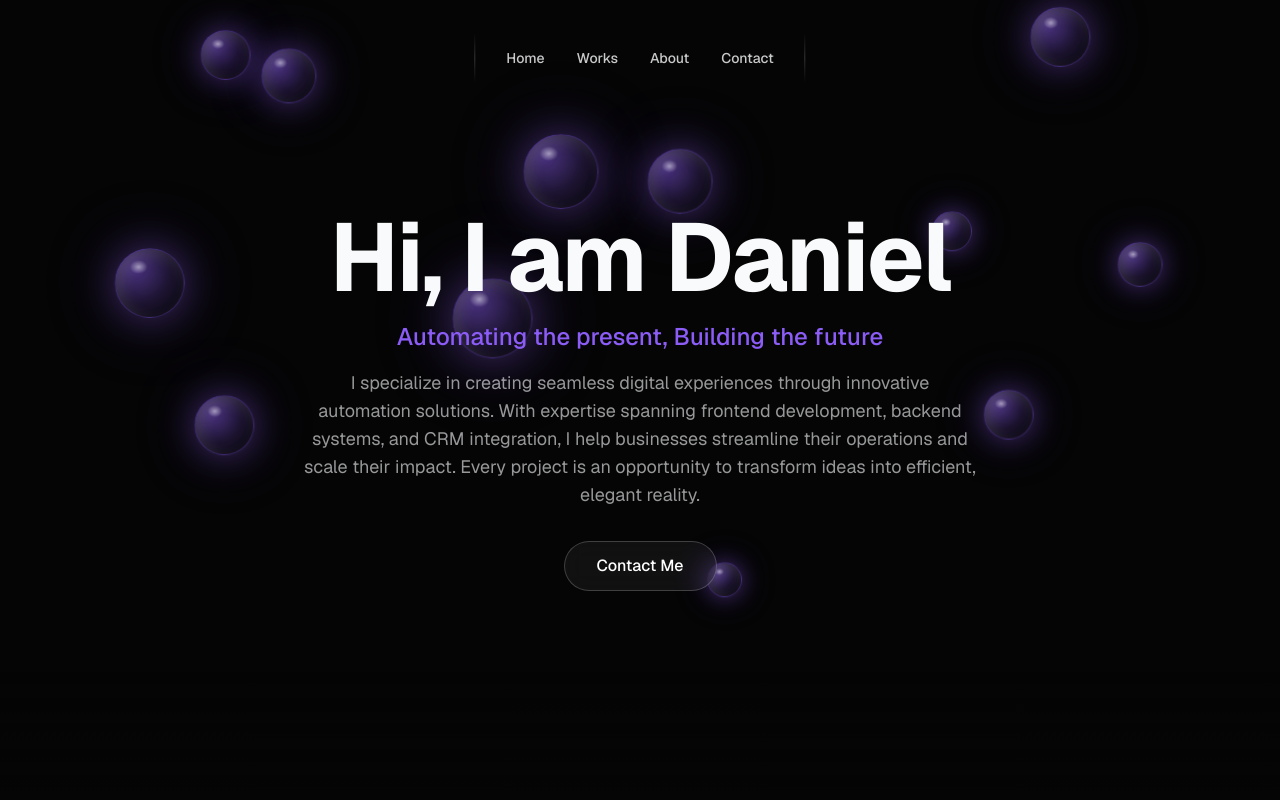
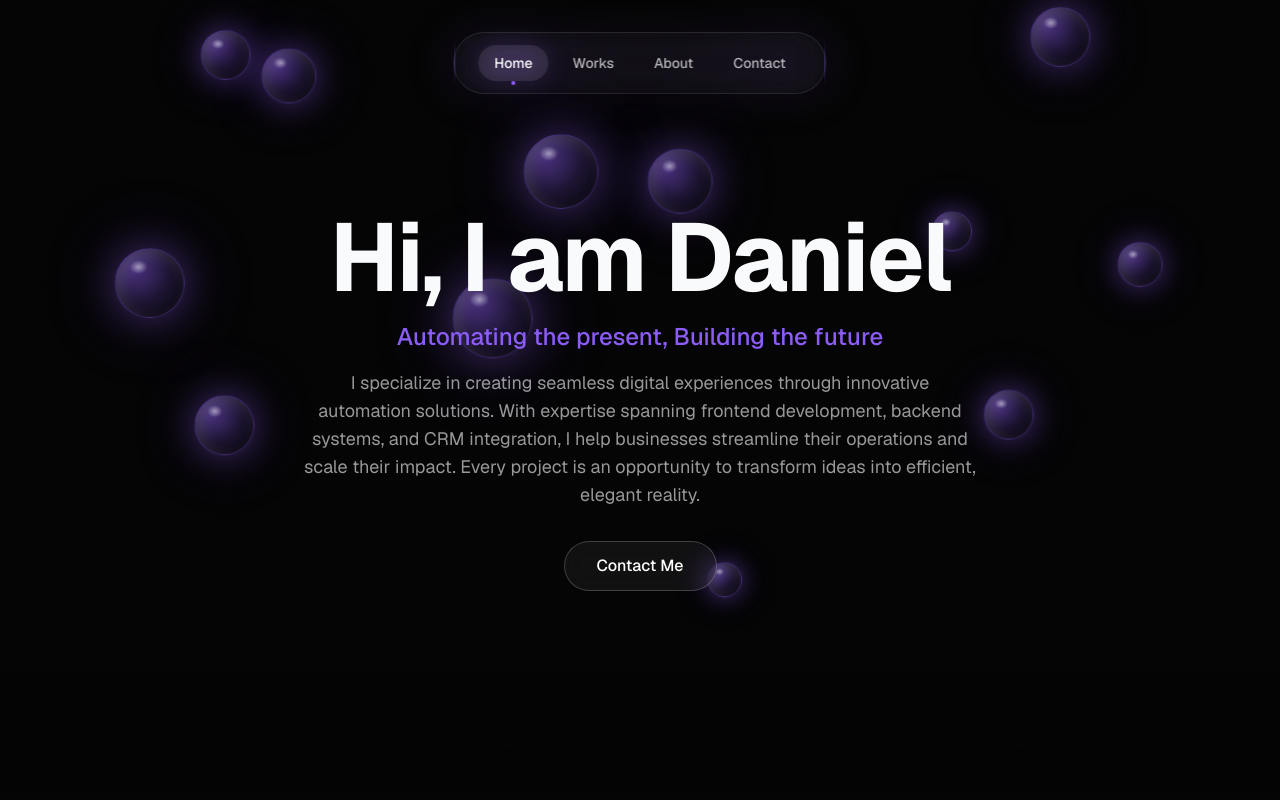
Before and after one commit to Dane-22/port_folio, a Next.js app: page / in a window 1280 px wide. Shown: the top 800 px of the page. Built offline with nearby package versions, Linux system fonts and the light colour scheme.

Commit message:
Enhance navbar with glassmorphism, glow effects, and active state indicators

```diff
--- a/components/Navbar.tsx
+++ b/components/Navbar.tsx
@@ -1,6 +1,6 @@
 "use client";
 
-import { useEffect, useRef } from "react";
+import { useEffect, useRef, useState } from "react";
 import gsap from "gsap";
 
 interface NavLink {
@@ -20,6 +20,8 @@ export function Navbar() {
   const leftBorderRef = useRef<HTMLDivElement>(null);
   const rightBorderRef = useRef<HTMLDivElement>(null);
   const linksRef = useRef<(HTMLAnchorElement | null)[]>([]);
+  const [activeIndex, setActiveIndex] = useState(0);
+  const glowRef = useRef<HTMLDivElement>(null);
 
   useEffect(() => {
     const ctx = gsap.context(() => {
@@ -39,27 +41,47 @@ export function Navbar() {
         { y: 0, opacity: 1, duration: 0.6, stagger: 0.1 },
         "-=0.4"
       );
+
+      // Subtle glow pulse
+      gsap.to(glowRef.current, {
+        opacity: 0.6,
+        scale: 1.05,
+        duration: 2,
+        repeat: -1,
+        yoyo: true,
+        ease: "sine.inOut",
+      });
     }, navRef);
 
     return () => ctx.revert();
   }, []);
+
+  const handleClick = (index: number) => {
+    setActiveIndex(index);
+  };
 
   return (
     <nav
       ref={navRef}
       className="fixed top-8 left-1/2 -translate-x-1/2 z-50"
     >
-      <div className="relative flex items-center gap-8 px-8 py-4">
+      <div className="relative flex items-center gap-2 px-6 py-3 rounded-full border border-white/10 bg-white/[0.03] backdrop-blur-xl shadow-lg shadow-black/20">
+        {/* Animated glow background */}
+        <div
+          ref={glowRef}
+          className="absolute inset-0 rounded-full bg-gradient-to-r from-accent/20 via-accent/10 to-accent/20 opacity-40 blur-xl pointer-events-none"
+        />
+
         {/* Left border gradient */}
         <div
           ref={leftBorderRef}
-          className="absolute left-0 top-0 bottom-0 w-px bg-gradient-to-b from-transparent via-white/20 to-transparent"
+          className="absolute left-0 top-2 bottom-2 w-px bg-gradient-to-b from-transparent via-accent/40 to-transparent"
         />
 
         {/* Right border gradient */}
         <div
           ref={rightBorderRef}
-          className="absolute right-0 top-0 bottom-0 w-px bg-gradient-to-b from-transparent via-white/20 to-transparent"
+          className="absolute right-0 top-2 bottom-2 w-px bg-gradient-to-b from-transparent via-accent/40 to-transparent"
         />
 
         {/* Nav links */}
@@ -68,10 +90,20 @@ export function Navbar() {
             key={link.label}
             ref={(el) => { linksRef.current[index] = el; }}
             href={link.href}
-            className="text-sm font-medium text-foreground/80 hover:text-foreground transition-colors duration-300 relative group"
+            onClick={() => handleClick(index)}
+            className={`relative px-4 py-2 text-sm font-medium transition-all duration-300 rounded-full group
+              ${activeIndex === index
+                ? "text-white bg-white/10"
+                : "text-foreground/70 hover:text-white hover:bg-white/[0.05]"
+              }`}
           >
-            {link.label}
-            <span className="absolute -bottom-1 left-0 w-0 h-px bg-accent transition-all duration-300 group-hover:w-full" />
+            <span className="relative z-10">{link.label}</span>
+
+            {/* Hover glow effect */}
+            <span className={`absolute inset-0 rounded-full bg-accent/20 blur-md transition-opacity duration-300 ${activeIndex === index ? "opacity-100" : "opacity-0 group-hover:opacity-100"}`} />
+
+            {/* Active indicator dot */}
+            <span className={`absolute -bottom-1 left-1/2 -translate-x-1/2 w-1 h-1 rounded-full bg-accent transition-all duration-300 ${activeIndex === index ? "opacity-100 scale-100" : "opacity-0 scale-0 group-hover:opacity-50 group-hover:scale-100"}`} />
           </a>
         ))}
       </div>
```
